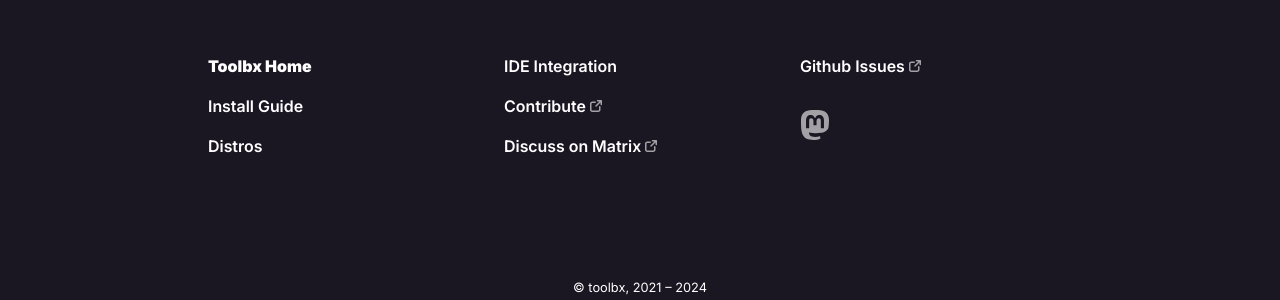
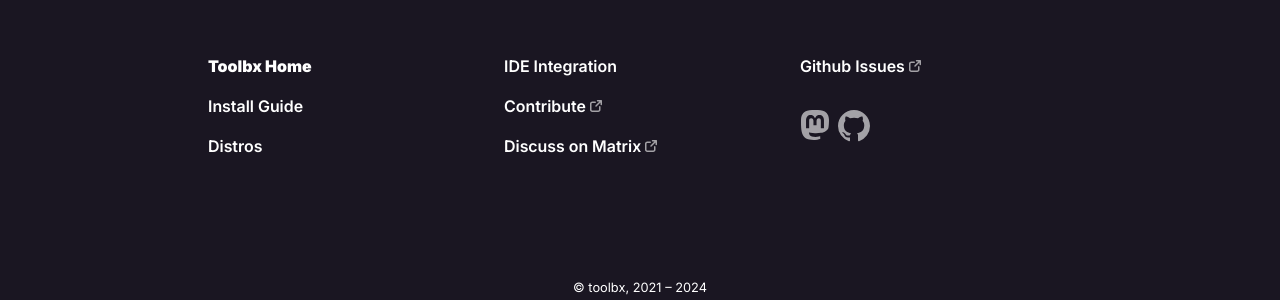
Before and after one commit to containers/containertoolbx.org, a Jekyll site: the page built from index.md, in a window 1280 px wide. Shown: the part 1399-1699 px from the top of the page. Built offline with Jekyll 4.4.1, drawn with Linux system fonts in a browser that asks for light colours.

Commit message:
github icon

```diff
--- a/_includes/footer.html
+++ b/_includes/footer.html
@@ -11,11 +11,7 @@
 
       <li><span class="socials">
         <a href="https://floss.social/@containertoolbx" class="social" rel="me">{% include mastodon.svg %}</a>
-<!--
-                    <a href="https://twitter.com/gnome" class="social">{% include twitter.svg %}</a>
-
-        <a href="https://www.youtube.com/user/GNOMEDesktop" class="social"><svg xml:space="preserve" viewBox="0 0 16 16" xmlns="http://www.w3.org/2000/svg"><path d="M8 2.05c-1.872 0-3.744.052-5.549.156C.48 2.319.197 3.893.086 5.416a30.086 30.086 0 0 0 0 4.552c.111 1.524.393 3.098 2.365 3.211 3.61.208 7.489.208 11.098 0 1.972-.113 2.254-1.687 2.365-3.21a30.081 30.081 0 0 0 0-4.552c-.111-1.524-.393-3.098-2.365-3.211A96.995 96.995 0 0 0 8 2.05ZM6.082 4.982l4.855 2.544-4.855 2.545V4.98Z"/></svg></a>
-            -->
+        <a href="https://github.com/containers/toolbox" class="social">{% include github.svg %}</a>
       </span></li>
     </ul>
   </nav>
```
Also changed, not shown: _includes/github.svg (added).
